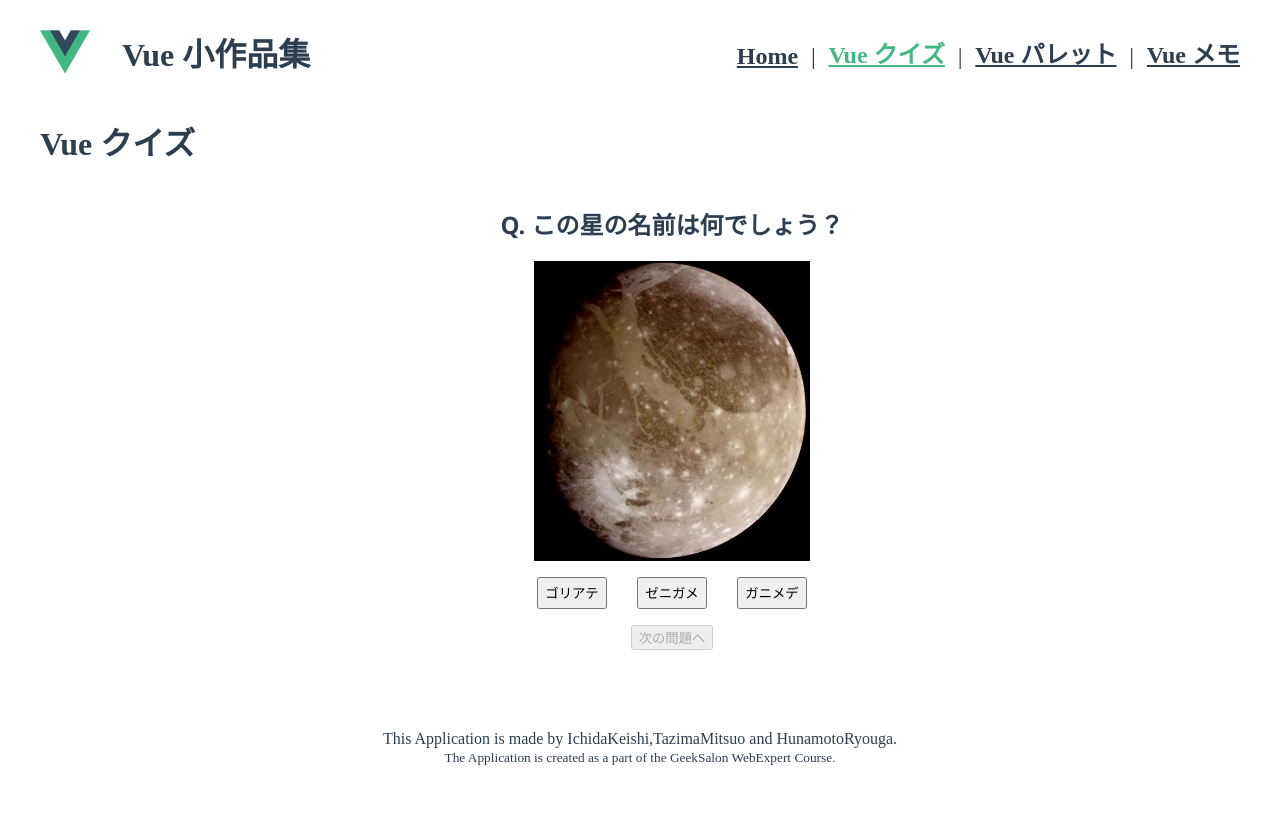
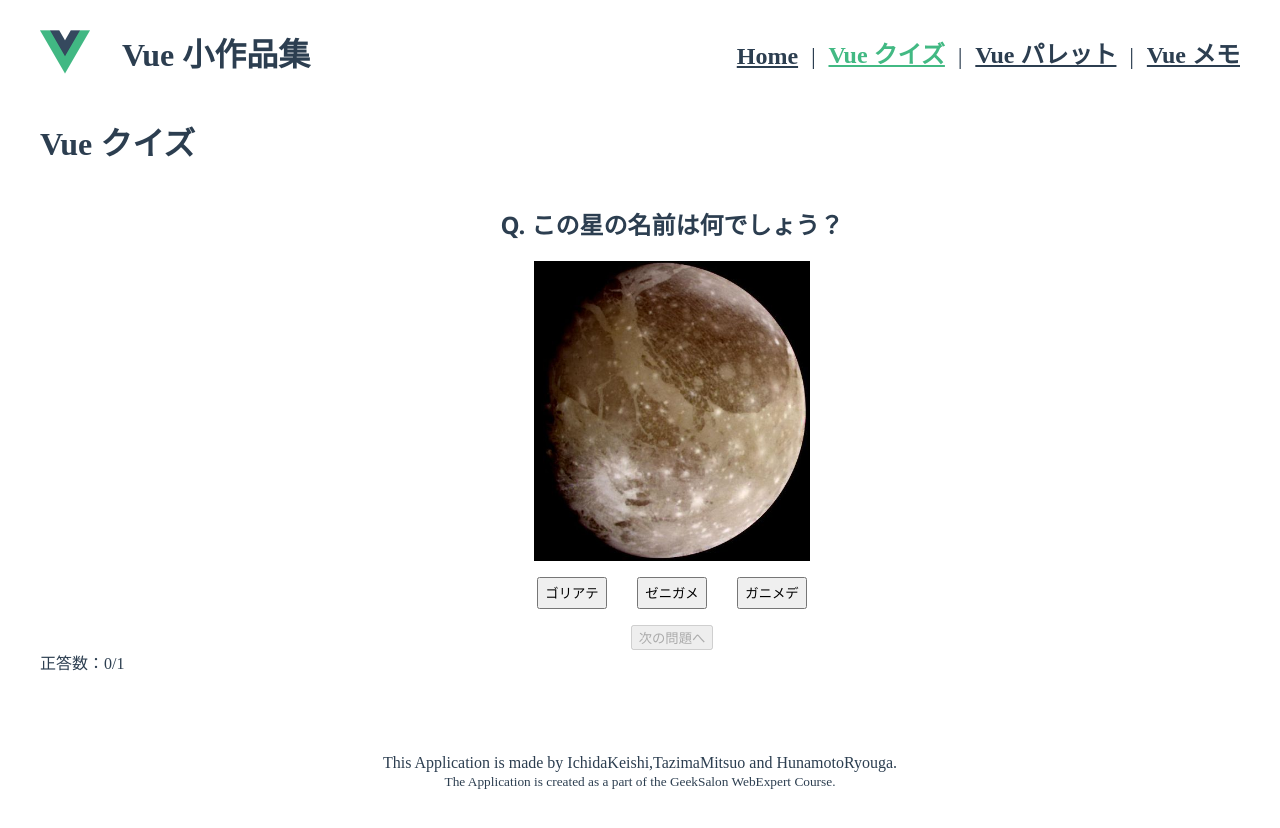
Before and after one commit to webex14-team-10/demo-team-app, a Vue app: page /quiz in a window 1280 px wide. Shown: the top 828 px of the page. Built offline with nearby package versions, Linux system fonts and the light colour scheme.

Commit message:
正答数を表示できるようにした。

```diff
--- a/src/views/QuizApp.vue
+++ b/src/views/QuizApp.vue
@@ -20,6 +20,7 @@
     <div>{{ quizFeedback }}</div>
     <button :disabled="!nextBtnDisplay" @click="nextQuiz">次の問題へ</button>
   </div>
+  <div>正答数：{{ seitousu }}/{{ quizNum + 1 }}</div>
 </template>
 
 <script>
@@ -97,6 +98,7 @@ export default {
       quizNum: 0,
       nextBtnDisplay: false,
       choiceBtnDisplay: true,
+      seitousu: 0,
     }
   },
   methods: {
@@ -104,12 +106,18 @@ export default {
       this.quizFeedback = choice.feedback
       this.nextBtnDisplay = true
       this.choiceBtnDisplay = false
+      if (choice.authenticity) {
+        this.seitousu += 1
+      }
     },
     nextQuiz: function () {
       this.quizFeedback = ""
       this.nextBtnDisplay = false
       this.quizNum += 1
       this.quizNum %= 3
+      if (this.quizNum === 0) {
+        this.seitousu = 0
+      }
       this.choiceBtnDisplay = true
     },
   },
```
